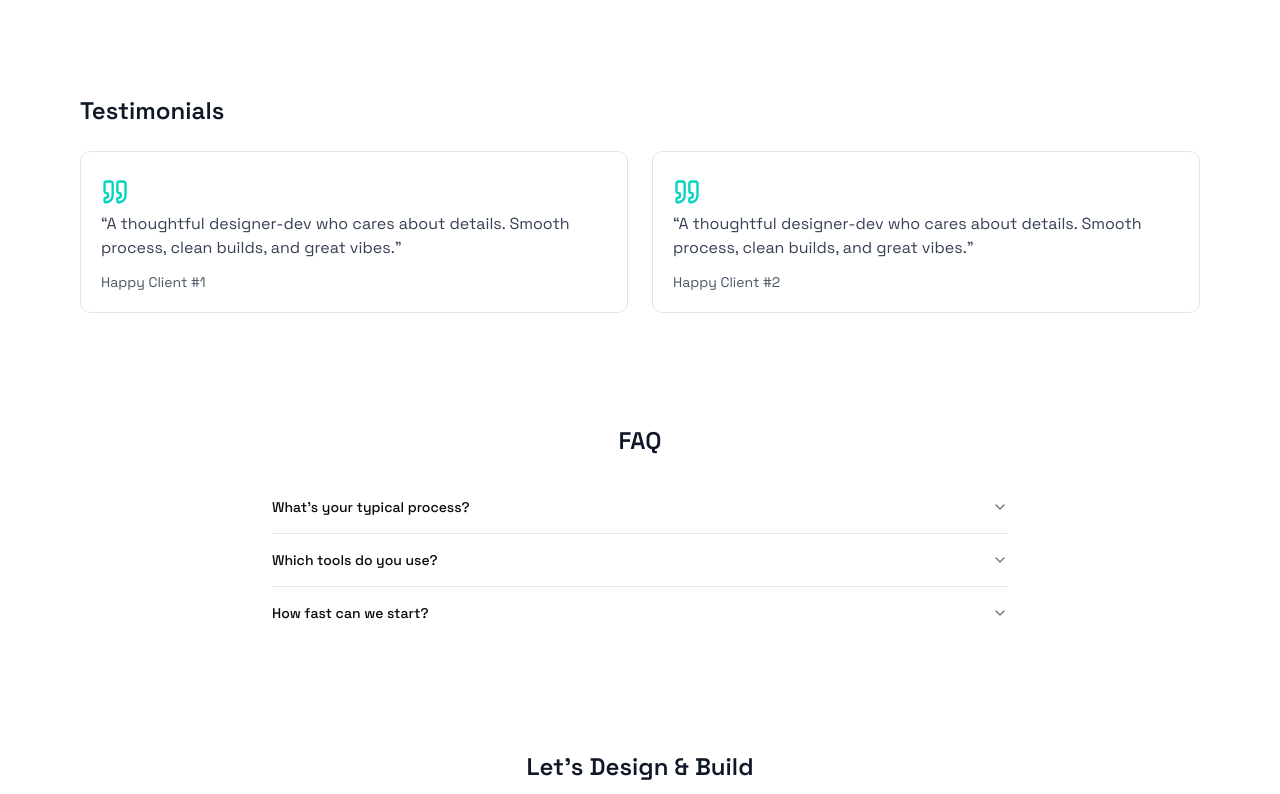
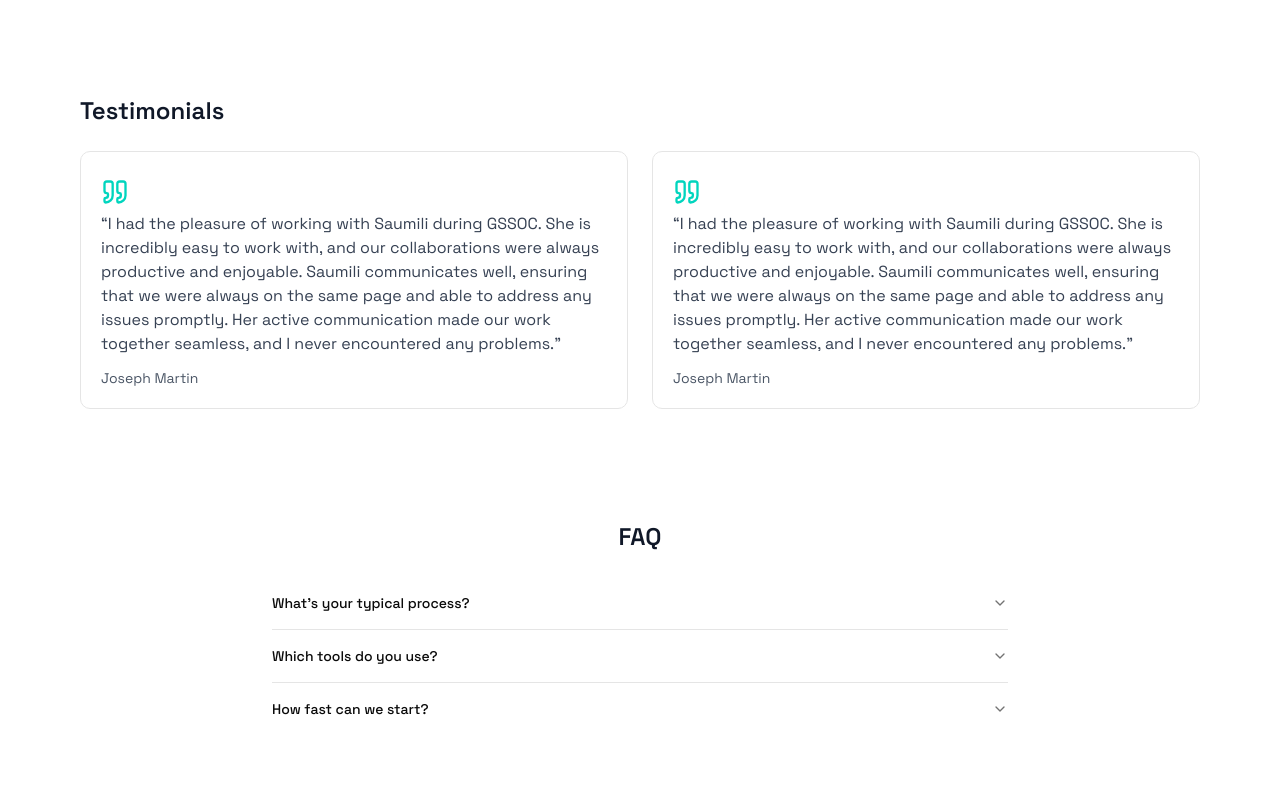
Before and after one commit to sau-mili/portfolio, a Next.js app: page / in a window 1280 px wide. Shown: the part 2000-2794 px from the top of the page. Built offline with nearby package versions, Linux system fonts and the light colour scheme.

Commit message:
testimonial

```diff
--- a/src/components/sections/testimonials.tsx
+++ b/src/components/sections/testimonials.tsx
@@ -13,9 +13,9 @@ export function Testimonials() {
             <blockquote className="rounded-lg border bg-white p-5">
               <p className="text-gray-700">
                 <Quote className="text-teal-400 h-10 w-7"></Quote>
-                “A thoughtful designer-dev who cares about details. Smooth process, clean builds, and great vibes.”
+                “I had the pleasure of working with Saumili during GSSOC. She is incredibly easy to work with, and our collaborations were always productive and enjoyable. Saumili communicates well, ensuring that we were always on the same page and able to address any issues promptly. Her active communication made our work together seamless, and I never encountered any problems.”
               </p>
-              <footer className="mt-3 text-sm text-gray-600">Happy Client #{i}</footer>
+              <footer className="mt-3 text-sm text-gray-600">Joseph Martin</footer>
             </blockquote>
           </Reveal>
         ))}
```
